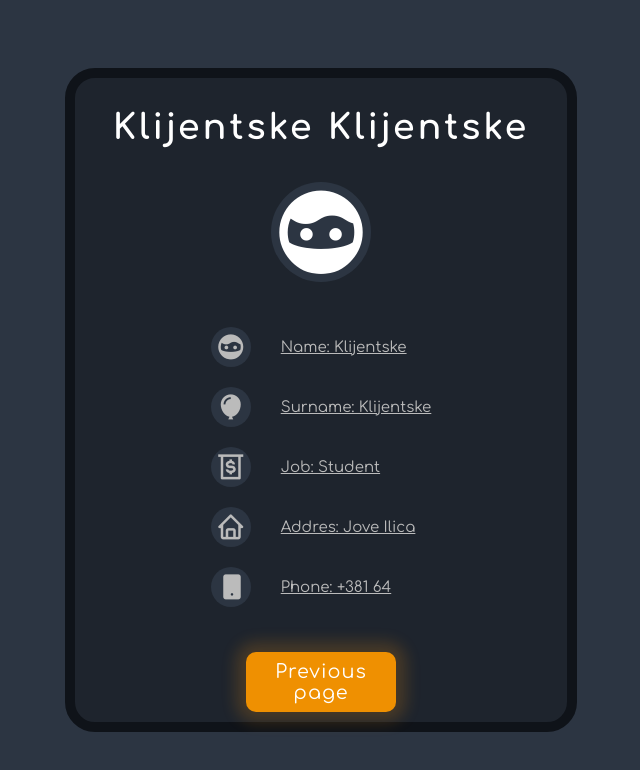
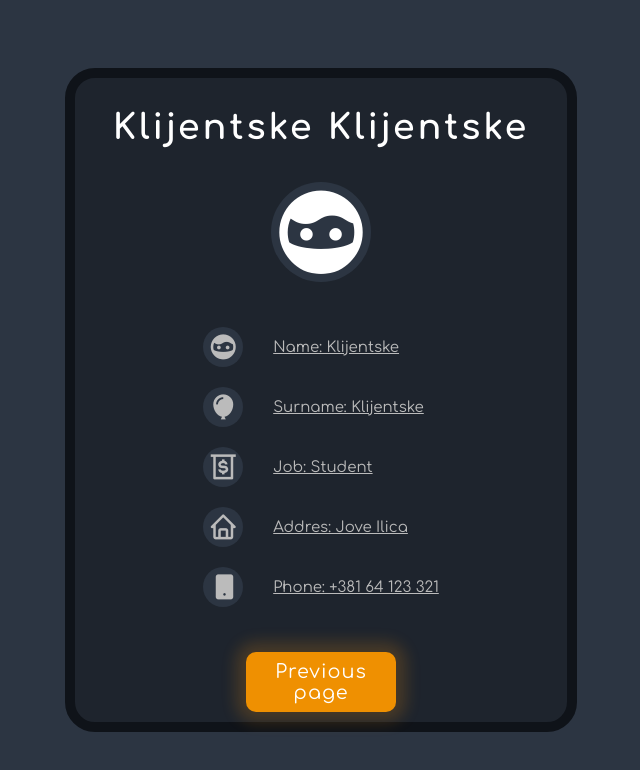
Before and after one commit to elab-development/klijentske-veb-tehnologije-2024-2022-0542-interaktivni-kalendar, a React (Vite) app: page /profil in a window 1280 px wide. Shown: the top 770 px of the page, without its empty margins (319-959 px from the left). Built offline with nearby package versions, Linux system fonts and the light colour scheme.

Commit message:
Gotov i ispravljen projekat

```diff
--- a/src/Components/ProfilPage.jsx
+++ b/src/Components/ProfilPage.jsx
@@ -27,7 +27,7 @@ const ProfilPage = () => {
         </div>
         <div className="info1">
           <i className="bx bxs-mobile"></i>
-          <p className="info1-text">Phone: +381 64 </p>
+          <p className="info1-text">Phone: +381 64 123 321 </p>
         </div>
       </div>
 
```
